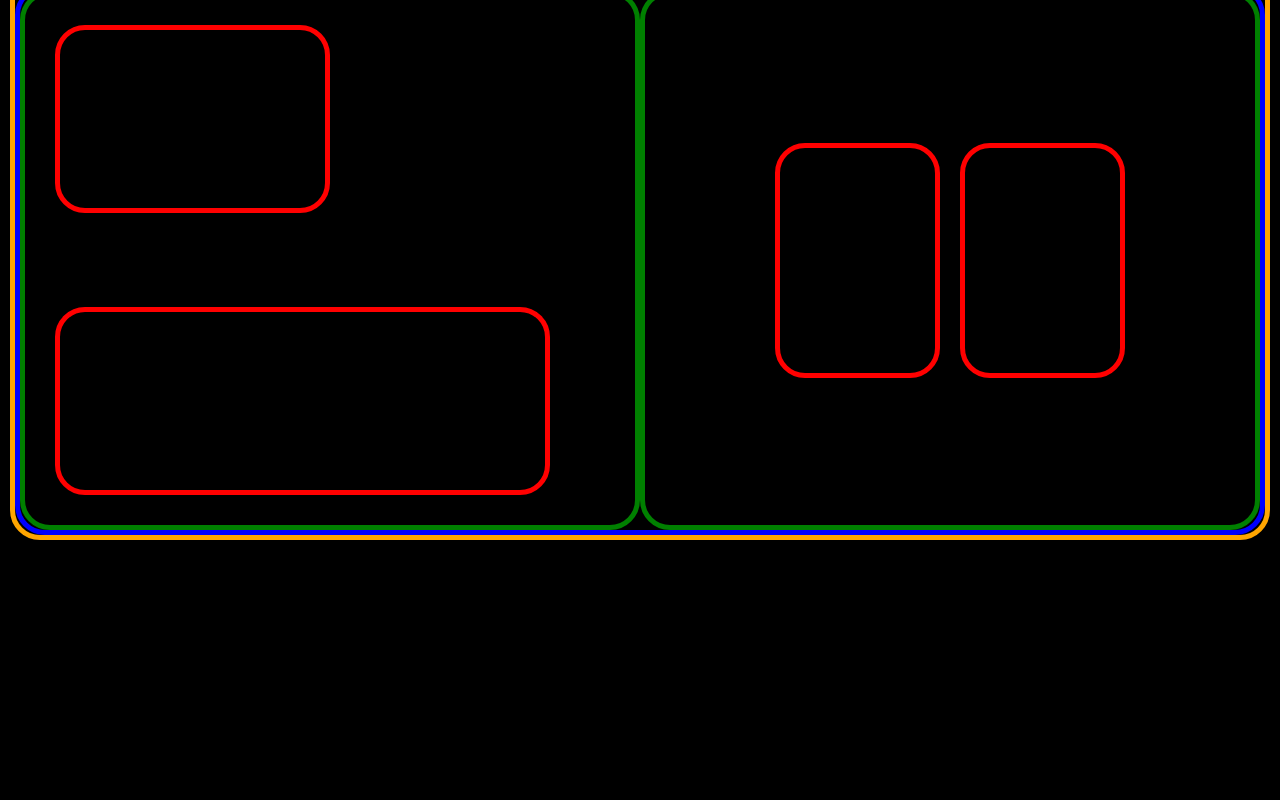
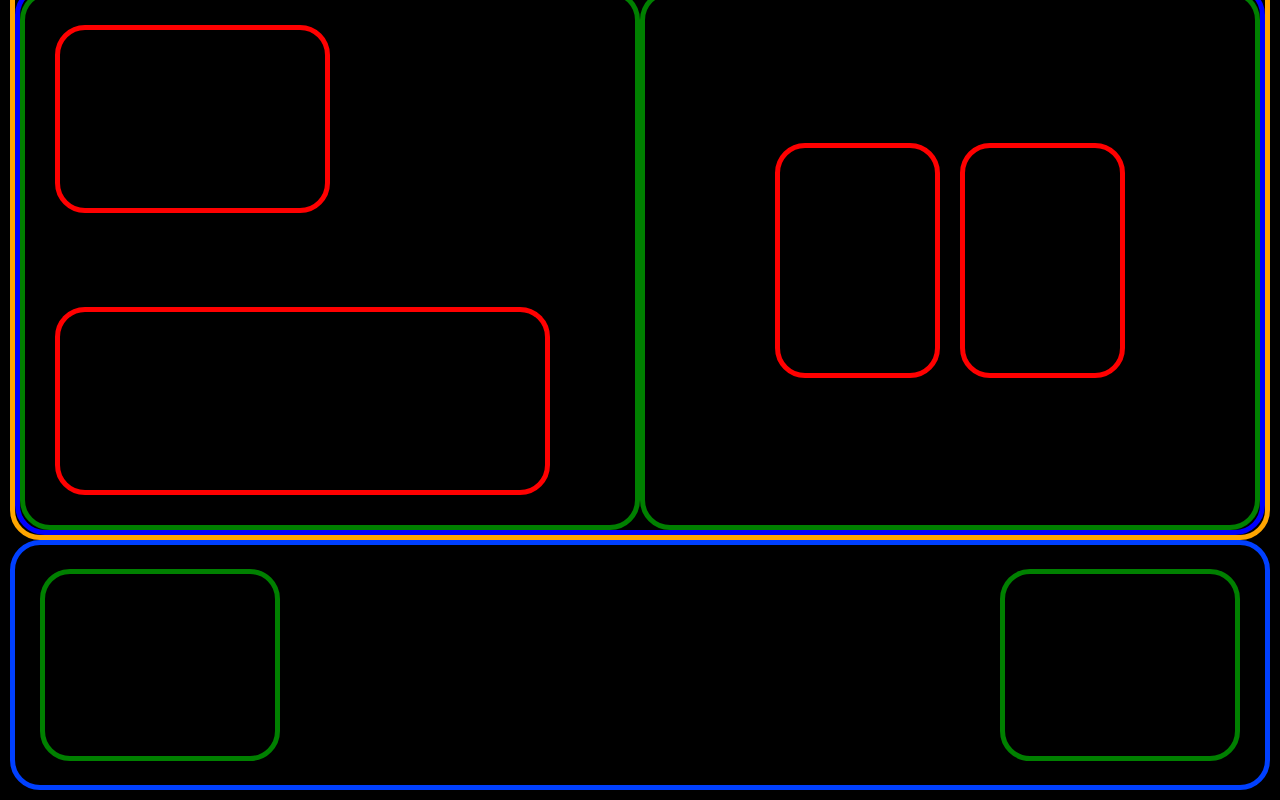
Before and after one commit to RicardoAHH/funval-n1, a plain HTML site: page exercise/exercise.html in a window 1280 px wide. Shown: the part 700-1500 px from the top of the page. Before the commit the page ends 1250 px from the top, so only its background shows below. Drawn offline with Linux system fonts and the light colour scheme.

Commit message:
commit11

```diff
--- a/exercise/exercise.css
+++ b/exercise/exercise.css
@@ -131,3 +131,21 @@ figure {
 .figure2>figure {
     height: 50%;
 }
+
+.footer {
+    border: solid 5px rgb(0, 64, 255);
+    height: 250px;
+    display: flex;
+    justify-content: space-between;
+    align-items: center;
+    padding-left: 2%;
+    padding-right: 2%;
+}
+
+.footer>div {
+    border: solid 5px green;
+    height: 80%;
+    width: 20%;
+
+
+}
--- a/exercise/exercise.html
+++ b/exercise/exercise.html
@@ -46,7 +46,11 @@
             </div>
         </section>
     </main>
-    <footer></footer>
+    <footer class="footer">
+        <div></div>
+        <div></div>
+
+    </footer>
 
 </body>
 
--- a/practica-1/practica-1.css
+++ b/practica-1/practica-1.css
@@ -18,8 +18,6 @@ ul {
 }
 
 #foto {
-    border: solid 5px;
-    padding: 50px;
     display: flex;
     margin: auto;
 }
```
